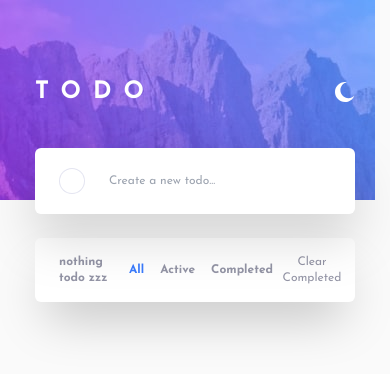
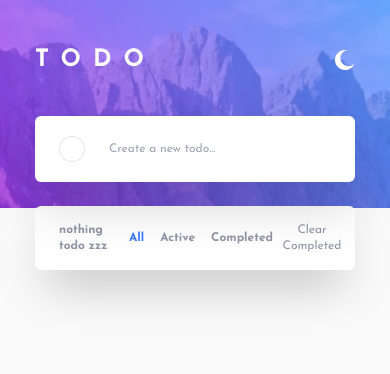
Before and after one commit to Mohamad-Ilham-Ramadhan/todo-app-react-ts, a Next.js app: page / in a window 390 px wide. Shown: the top 374 px of the page. Built offline with nearby package versions, Linux system fonts and the light colour scheme.

Commit message:
mobile design: jarak title dengan top screen

```diff
--- a/pages/index.tsx
+++ b/pages/index.tsx
@@ -9,8 +9,8 @@ export default function Home() {
 
   return (
     <Provider store={store}>
-    <div className="dark:bg-mobile-dark sm:dark:bg-desktop-dark bg-mobile-light sm:bg-desktop-light bg-no-repeat dark:bg-dark-theme-very-dark-blue bg-light-theme-very-light-gray min-h-screen text-xs sm:text-base">
-      <div className="pt-13 sm:w-136 w-80 mx-auto">
+    <div className="dark:bg-mobile-dark sm:dark:bg-desktop-dark bg-mobile-light sm:bg-desktop-light bg-no-repeat bg-contain dark:bg-dark-theme-very-dark-blue bg-light-theme-very-light-gray min-h-screen text-xs sm:text-base">
+      <div className="pt-11 sm:pt-13 sm:w-136 w-80 mx-auto">
         <div className="flex text-white mb-10">
           <div className="mr-auto font-bold text-2xl sm:text-4xl" style={{ letterSpacing: '.75rem' }}>TODO</div>
           <div className="flex items-center">
```
